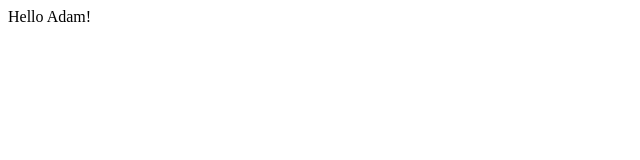
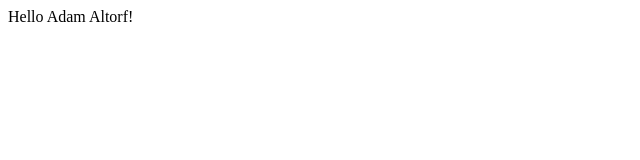
Before and after one commit to Adamisdebom1/adamhtml, a plain HTML site: page index.html in a window 1280 px wide. Shown: the full height of the page, 0-640 px from the left. Drawn offline with Linux system fonts and the light colour scheme.

Commit message:
Hello Adam Altorf

```diff
--- a/index.html
+++ b/index.html
@@ -5,6 +5,6 @@
     <title>Title</title>
 </head>
 <body>
-  Hello Adam!
+  Hello Adam Altorf!
 </body>
 </html>
```
